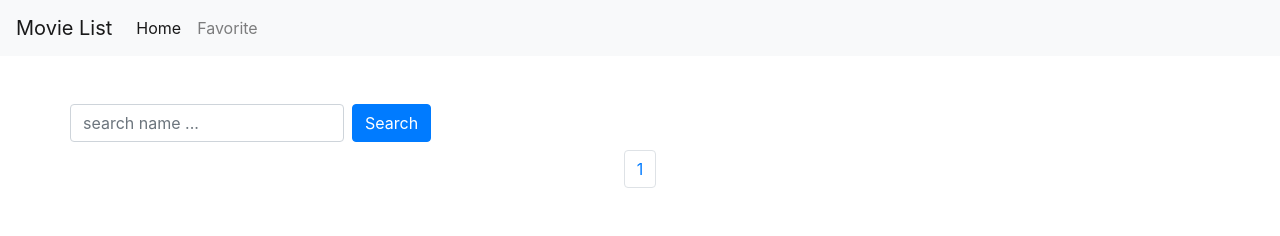
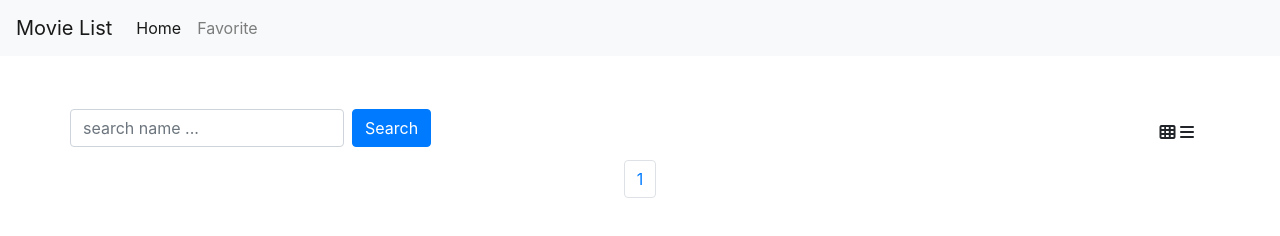
Before and after one commit to fathermxcker/my-movie-list, a plain HTML site: page index.html in a window 1280 px wide. Drawn offline with nearby package versions, Linux system fonts and the light colour scheme; no server answers.

Commit message:
toggle list

```diff
--- a/index.html
+++ b/index.html
@@ -41,6 +41,12 @@
         <input type="text" class="form-control mb-2 mr-sm-2" id="search-input" placeholder="search name ...">
         <button type="submit" class="btn btn-primary mb-2">Search</button>
       </form>
+
+      <!--list btn-->
+      <div class="ml-auto mr-3 my-3">
+        <i class="fa fa-th" id="card" aria-hidden="true"></i>
+        <i class="fa fa-bars" id="list" aria-hidden="true"></i>
+      </div>
     </div>
 
 
@@ -87,7 +93,7 @@
   </div>
 
 
-
+  <script src="https://use.fontawesome.com/fe705e7cf6.js"></script>
   <script src="https://unpkg.com/axios/dist/axios.min.js"></script>
   <script src="https://code.jquery.com/jquery-3.3.1.slim.min.js"
     integrity="sha384-q8i/X+965DzO0rT7abK41JStQIAqVgRVzpbzo5smXKp4YfRvH+8abtTE1Pi6jizo"
```
